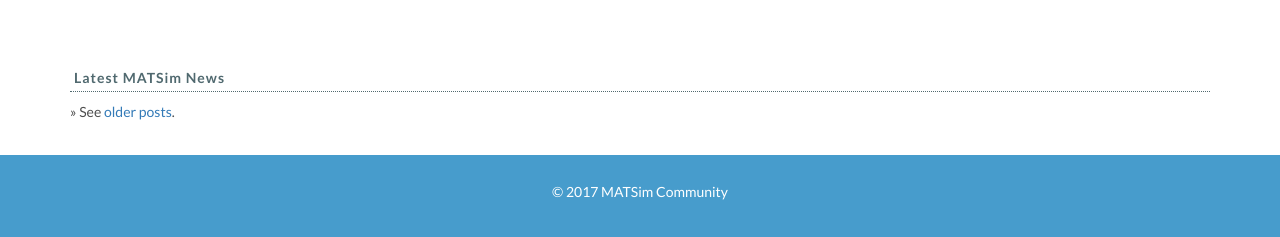
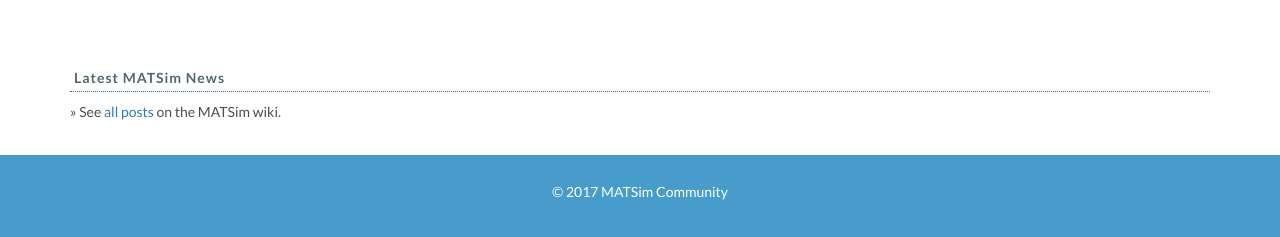
Before and after one commit to matsim-org/jekyll-website, a Jekyll site: the page built from index.html, in a window 1280 px wide and 965 px high. Shown: the part 725-962 px from the top of the window. Built offline with Jekyll 4.4.1, drawn with Linux system fonts in a browser that asks for light colours; some web fonts are replaced.

Commit message:
fix all-posts link

```diff
--- a/index.html
+++ b/index.html
@@ -96,7 +96,7 @@
 {% endfor %}
 
 <div class="entry">
-<p>&raquo; See <a href="/archive.html">older posts</a>.</p>
+<p>&raquo; See <a href="https://matsim.atlassian.net/wiki/spaces/MATPUB/overview">all posts</a> on the MATSim wiki.</p>
 </div>
 
 </div>
```
